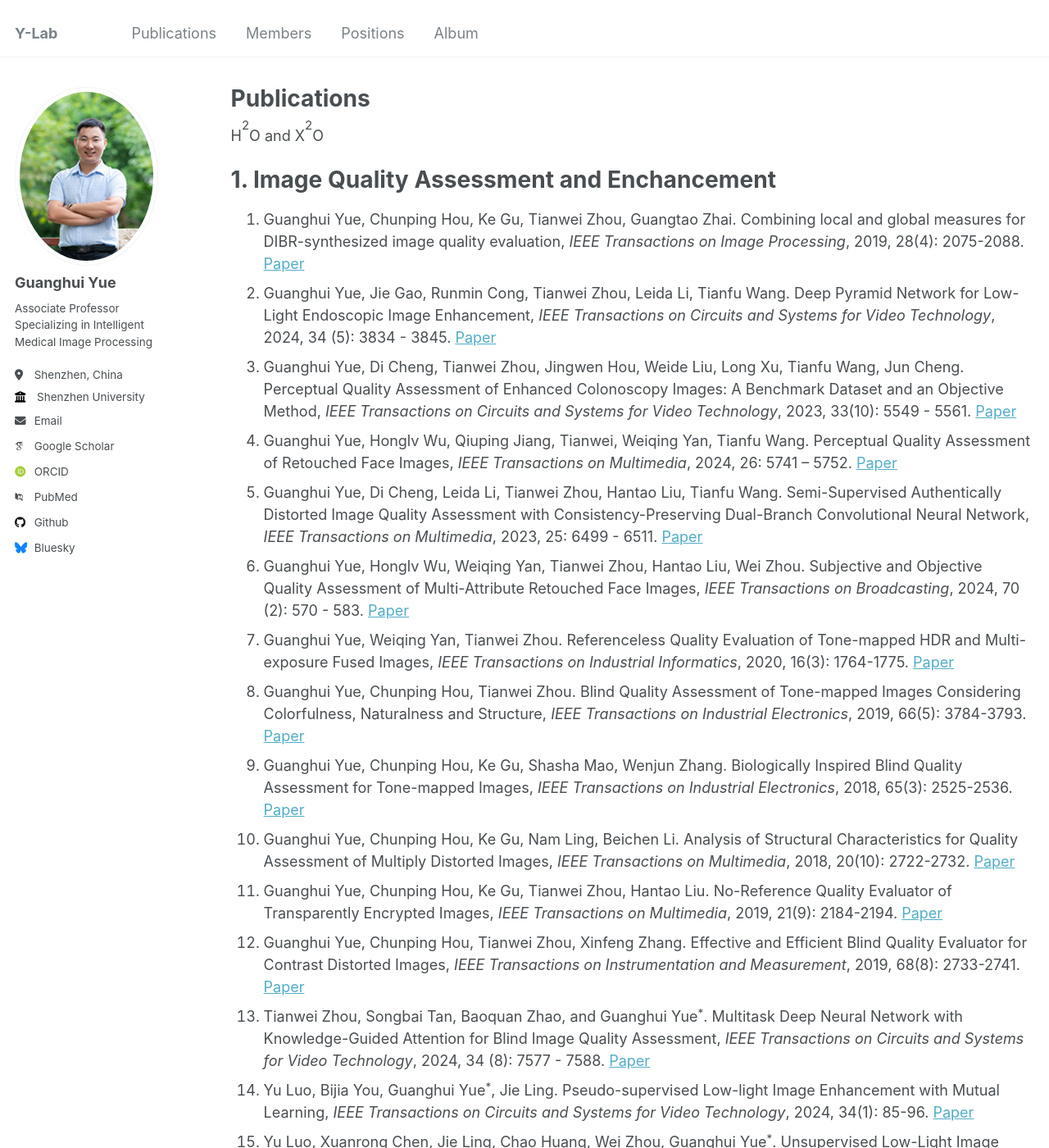
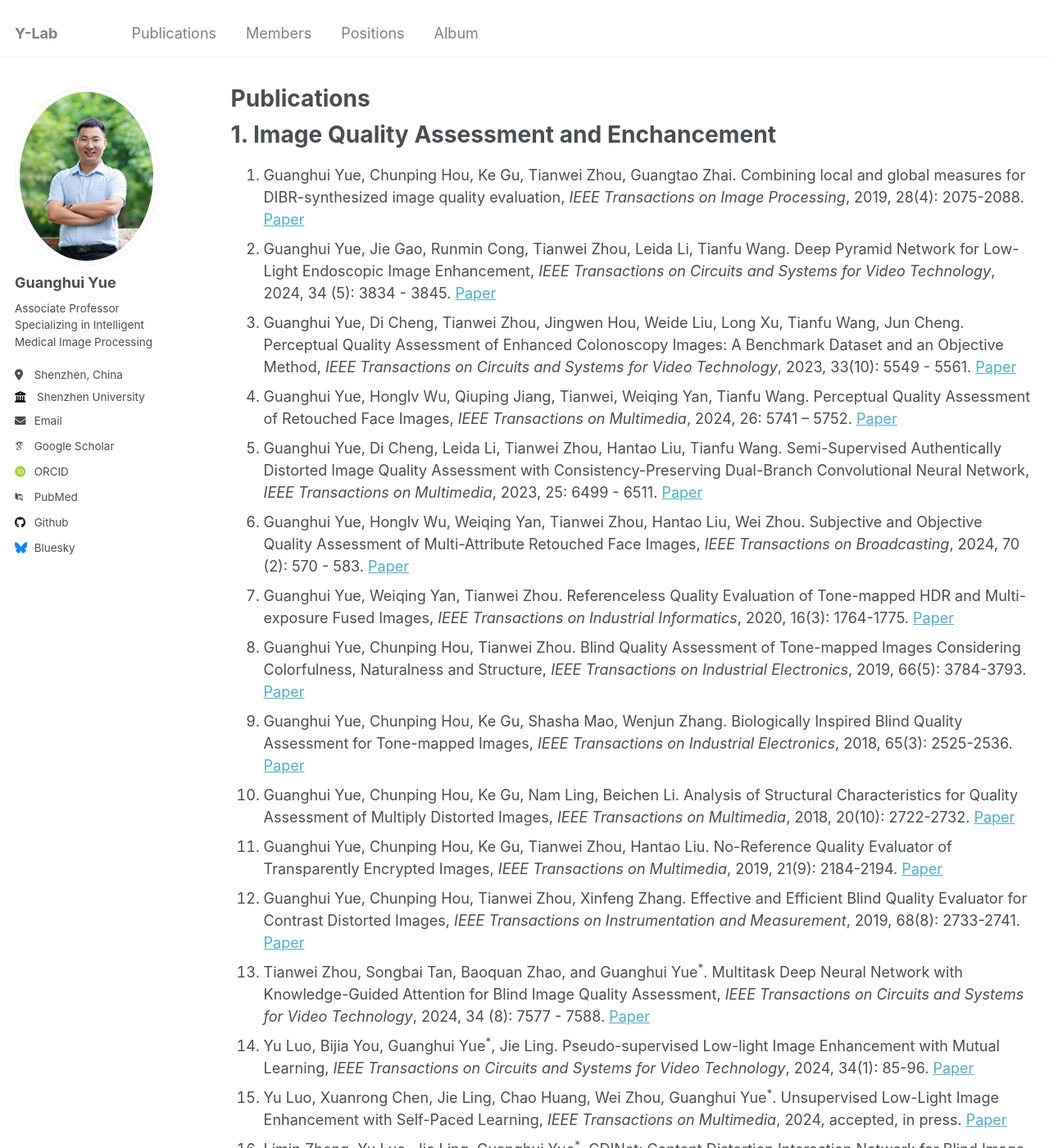
Before and after one commit to Guanghui-Yue/Guanghui-Yue.github.io, a Jekyll site: the page built from _pages/publication.md, in a window 1280 px wide and 1400 px high. Shown: the whole window at 82% size. Built offline with Jekyll 4.4.1, drawn with Linux system fonts in a browser that asks for light colours; some web fonts are replaced; some of the changed text lies outside the part shown.

Commit message:
Update publication.md

```diff
--- a/_pages/publication.md
+++ b/_pages/publication.md
@@ -4,13 +4,7 @@ title: "Publications"
 permalink: /publications/
 author_profile: true
 ---
-<style>
-.sup {
-    vertical-align: super;
-    font-size: smaller;
-}
-</style>
-H<sup class="sup">2</sup>O and X<sup class="sup">2</sup>O
+
 # 1. Image Quality Assessment and Enchancement
 1. Guanghui Yue, Chunping Hou, Ke Gu, Tianwei Zhou, Guangtao Zhai. Combining local and global measures for DIBR-synthesized image quality evaluation, <em>IEEE Transactions on Image Processing</em>, 2019, 28(4): 2075-2088. [Paper](https://ieeexplore.ieee.org/abstract/document/8491300/)
 2. Guanghui Yue, Jie Gao, Runmin Cong, Tianwei Zhou, Leida Li, Tianfu Wang. Deep Pyramid Network for Low-Light Endoscopic Image Enhancement, <em>IEEE Transactions on Circuits and Systems for Video Technology</em>, 2024, 34 (5): 3834 - 3845. [Paper](https://ieeexplore.ieee.org/abstract/document/10274690/)
```
Also changed, not shown: other parts of _pages/publication.md (+2 -2 lines).
